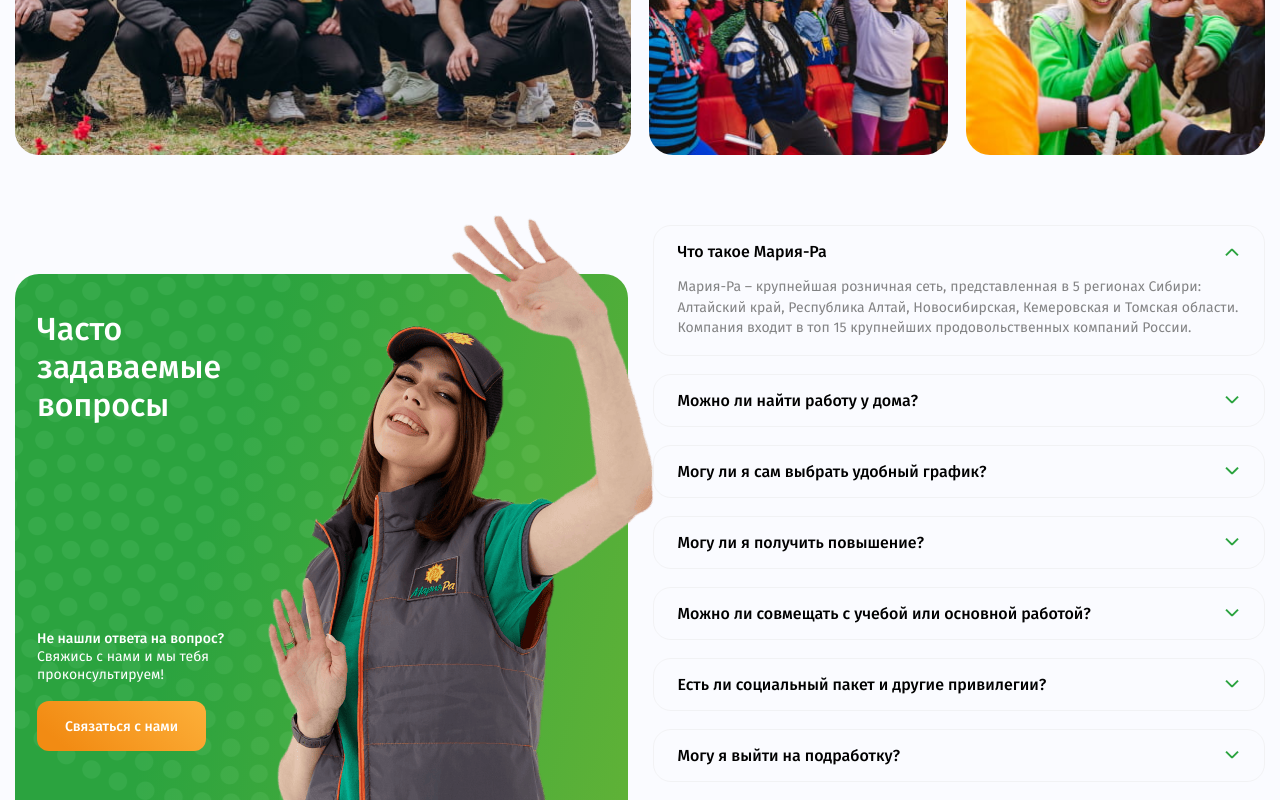
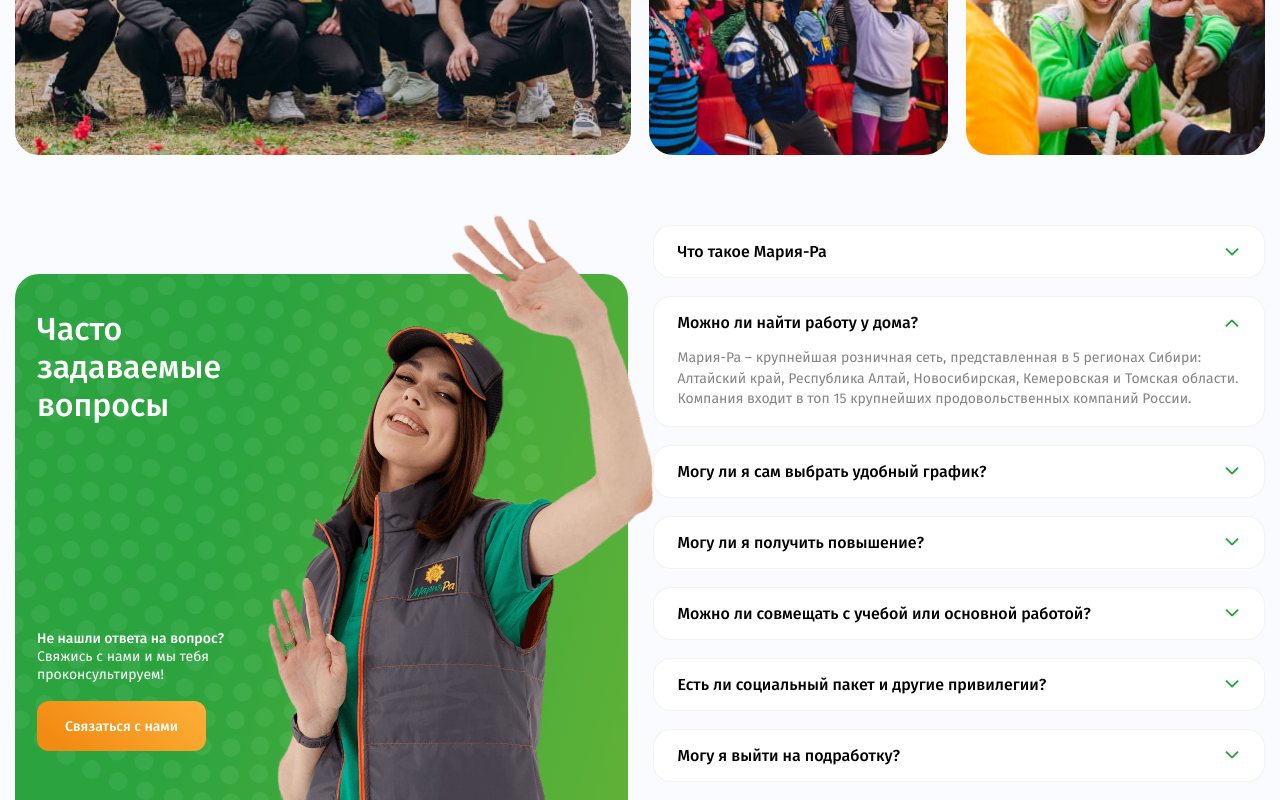
Before and after one commit to nurali-code/Maria-Ra, a plain HTML site: page index.html in a window 1280 px wide. Both pictures are taken after a click on the button "Можно ли найти работу у дома?". Shown: the part 5373-6173 px from the top of the page. Drawn offline with Linux system fonts and the light colour scheme.

Commit message:
dropdown

```diff
--- a/js/script.js
+++ b/js/script.js
@@ -27,4 +27,12 @@ $(document).ready(function () {
         ]
     });
 
+    $('.dropdown-btn').on('click', function (e) {
+        if ($(this).hasClass('active')) { $('.dropdown-btn').removeClass('active').next().slideUp(); }
+        else {
+            $('.dropdown-btn').removeClass('active').next().slideUp();
+            $(this).toggleClass('active').next().slideToggle();
+        }
+    });
+
 });
--- a/sass/style.sass
+++ b/sass/style.sass
@@ -404,6 +404,7 @@
     border-radius: 18px
     border: 1px solid rgba(233, 233, 233, 0.50)
     color: #5B5B5B
+    background-color: #fff
     margin-bottom: 18px
     &-btn
         font-size: 16px
@@ -432,13 +433,13 @@
         &:active
             transform: scale(.99)
 
+        &.active
+            &::after
+                transform: translateY(-50%) rotate(180deg)
+
     &.active
-        .dropdown
-            &-btn
-                &::after
-                    transform: translateY(-50%) rotate(180deg)
-            &-content
-                display: block
+        .dropdown-content
+            display: block
 
     &-content
         display: none
```
Also changed, not shown: css/style.css, 1 other file.
